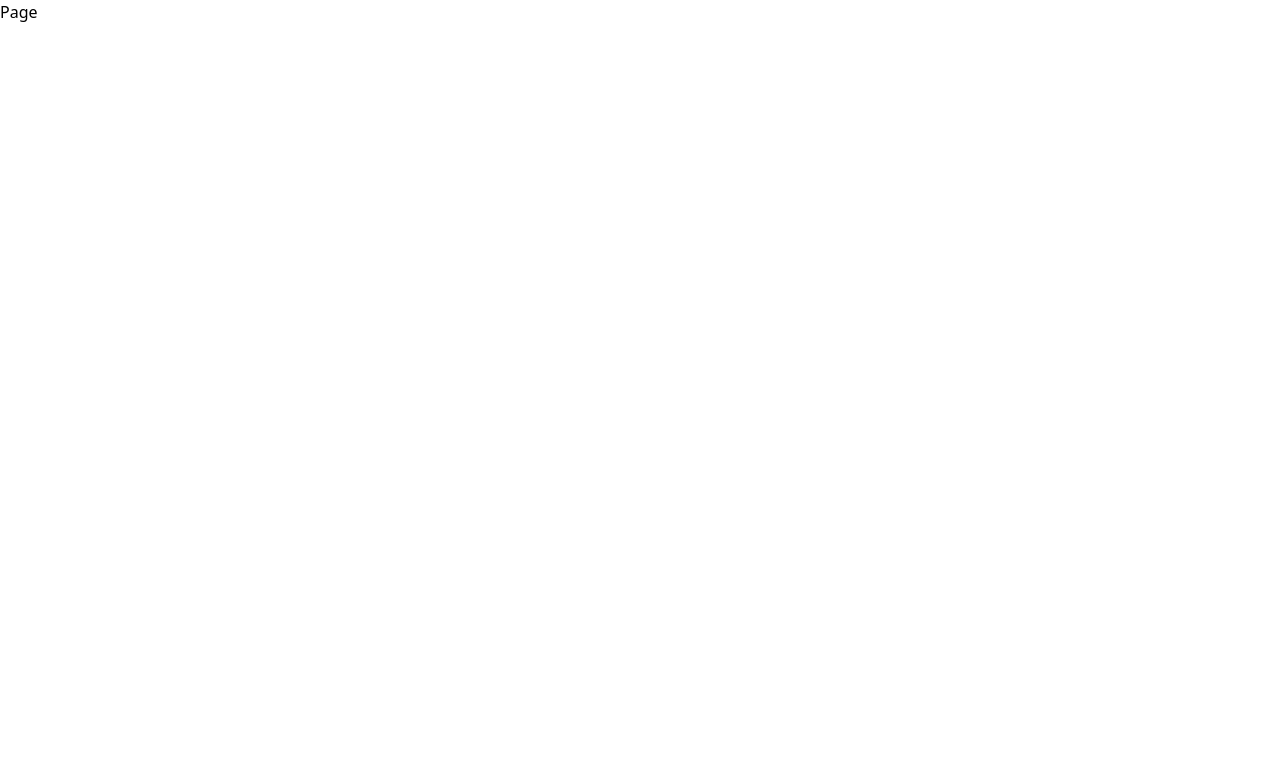
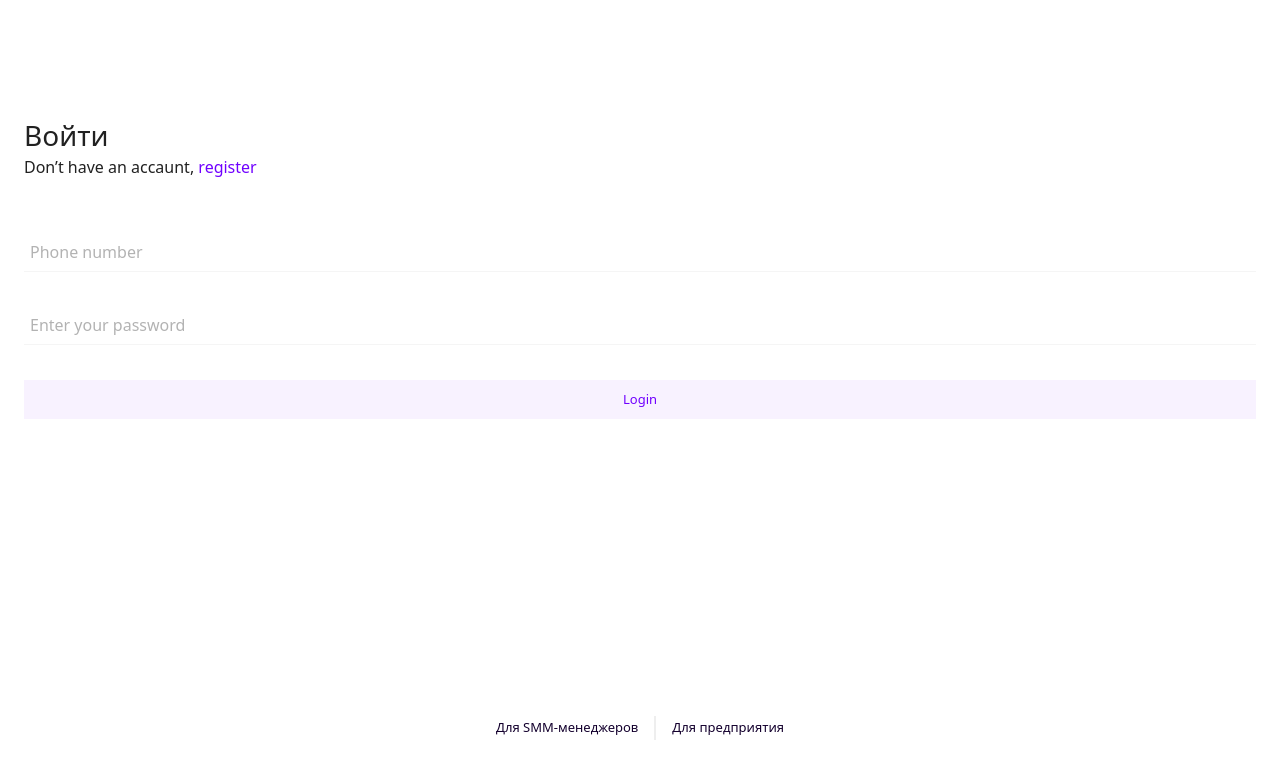
Before and after one commit to ammoriddin/reklama-pwa-mobile, a Next.js app: page /login in a window 1280 px wide. Shown: the top 778 px of the page. Built offline with nearby package versions, Linux system fonts and the light colour scheme.

Commit message:
CREATE: Login Page

```diff
--- a/src/app/login/page.jsx
+++ b/src/app/login/page.jsx
@@ -1,9 +1,33 @@
+import CustomButton from '@/system-components/button'
+import CustomInput from '@/system-components/input'
+import PhoneNumberInput from '@/system-components/phone-number-input'
+import Link from 'next/link'
 import React from 'react'
 
-const Page = () => {
+const Login = () => {
   return (
-    <section>Page</section>
+    <section className='flex min-h-[100vh] flex-col justify-start px-[24px] pt-[120px] pb-[60px]'>
+      <h1 className='font-[500] text-secondary text-[28px] leading-[30px] mb-[8px]'>Войти</h1>
+      <p className='text-secondary mb-[57px] font-[400] text-[16px] leading-[19px]'>Don’t have an accaunt, <Link href={'/register'} className='text-purple'>register</Link></p>
+
+      <div className='w-full mb-[35px]'>
+        <PhoneNumberInput placeholder={'Phone number'} />
+      </div>
+      <div className='w-full mb-[35px]'>
+        <CustomInput type={'password'} placeholder={'Enter your password'} />
+      </div>
+
+      <div className='flex-grow-[1]'>
+        <CustomButton text={'Login'} />
+      </div>
+
+      <div className='flex items-center justify-center gap-[16px]'>
+        <Link href={'/register'} className='text-[#14002E] font-[400] text-[13px] leading-[15.5px]'>Для SMM-менеджеров</Link>
+        <span className='bg-[#eee] w-[2px] h-[24px]'></span>
+        <Link href={'/register'} className='text-[#14002E] font-[400] text-[13px] leading-[15.5px]'>Для предприятия</Link>
+      </div>
+    </section>
   )
 }
 
-export default Page
+export default Login
--- /dev/null
+++ b/src/system-components/button/index.jsx
@@ -0,0 +1,11 @@
+import React from 'react'
+
+const CustomButton = ({text, ...props}) => {
+  return (
+    <button {...props} className='w-full bg-lightPuprle outline-none py-[12px] text-purple font-[400] text-[13px] leading-[15px]'>
+        {text}
+    </button>
+  )
+}
+
+export default CustomButton
--- /dev/null
+++ b/src/system-components/input/index.jsx
@@ -0,0 +1,9 @@
+import React from 'react'
+
+const CustomInput = ({placeholder, type}) => {
+  return (
+    <input type={type} placeholder={placeholder} className='px-[6px] w-full py-[9px] border-b-[1px] border-b-lightGray border-solid focus:outline-none text-primary font-[400] text-[16px] leading-[19px] placeholder:text-[#000]/30' />
+  )
+}
+
+export default CustomInput
--- /dev/null
+++ b/src/system-components/phone-number-input/index.jsx
@@ -0,0 +1,9 @@
+import React from 'react'
+
+const PhoneNumberInput = ({placeholder}) => {
+  return (
+    <input type="number" placeholder={placeholder} className='px-[6px] w-full py-[9px] border-b-[1px] border-b-lightGray border-solid focus:outline-none text-primary font-[400] text-[16px] leading-[19px] placeholder:text-[#000]/30' />
+  )
+}
+
+export default PhoneNumberInput
--- a/tailwind.config.js
+++ b/tailwind.config.js
@@ -3,6 +3,7 @@ module.exports = {
   content: [
     "./src/pages/**/*.{js,ts,jsx,tsx,mdx}",
     "./src/components/**/*.{js,ts,jsx,tsx,mdx}",
+    "./src/system-components/**/*.{js,ts,jsx,tsx,mdx}",
     "./src/app/**/*.{js,ts,jsx,tsx,mdx}",
   ],
   theme: {
@@ -16,6 +17,9 @@ module.exports = {
     colors: {
       primary: '#322C39',
       secondary: '#212121',
+      purple: '#7000ff',
+      lightPuprle: '#F8F2FF',
+      lightGray: "#f5f5f5",
     }
   },
   plugins: [],
```
